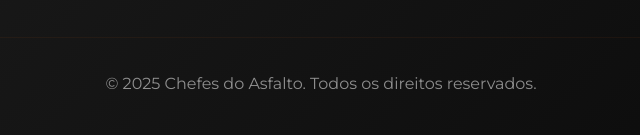
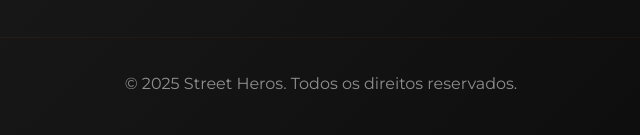
Before and after one commit to FilipeSilvaCampos/Hamburgueria, a plain HTML site: page index.html in a window 1280 px wide. Shown: the part 3793-3928 px from the top of the page, 319-959 px from the left. Drawn offline with Linux system fonts and the light colour scheme.

Commit message:
Change title and footer details in index.html
Updated the title and footer information in index.html.

```diff
--- a/index.html
+++ b/index.html
@@ -5,7 +5,7 @@
     <meta name="viewport" content="width=device-width, initial-scale=1.0">
     <meta name="description" content="Chefes do Asfalto - Hambúrgueres artesanais urbanos de alta qualidade. Peça agora!">
     <meta name="theme-color" content="#222222">
-    <title>Chefes do Asfalto | Hambúrgueres Artesanais Urbanos</title>
+    <title>Street Hero | Hambúrgueres Artesanais Urbanos</title>
     <link rel="stylesheet" href="styles.css">
     <link href="https://fonts.googleapis.com/css2?family=Bebas+Neue&family=Montserrat:wght@400;600;700;900&display=swap" rel="stylesheet">
 </head>
@@ -165,7 +165,7 @@
             </div>
 
             <div class="footer-bottom">
-                <p>&copy; 2025 Chefes do Asfalto. Todos os direitos reservados.</p>
+                <p>&copy; 2025 Street Heros. Todos os direitos reservados.</p>
             </div>
         </div>
     </footer>
```
